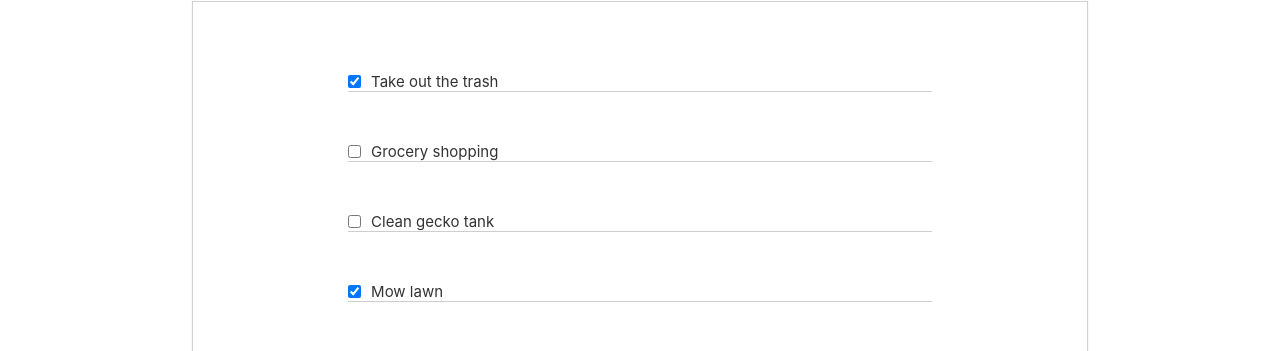
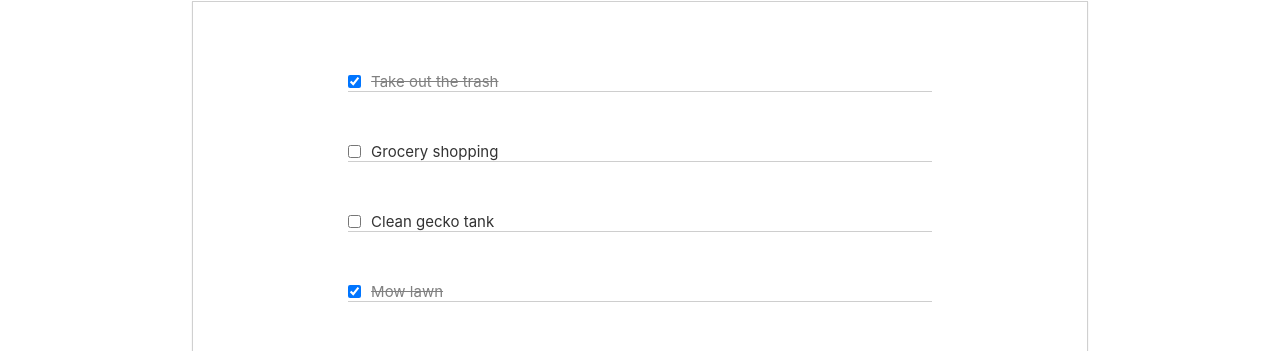
Before and after one commit to cbtsao47/react-meme-generator, a React (Create React App) app in the folder client/: page / in a window 1280 px wide. Shown: the part 201-552 px from the top of the page. Built offline with nearby package versions, Linux system fonts and the light colour scheme.

Commit message:
add linethrough for completed tasks

```diff
--- a/client/src/components/MainContent.js
+++ b/client/src/components/MainContent.js
@@ -17,6 +17,7 @@ class MainContent extends React.Component {
           return todo;
         }
       });
+
       return { data: todos };
     });
   };
--- a/client/src/components/TodoItem.js
+++ b/client/src/components/TodoItem.js
@@ -10,7 +10,14 @@ function TodoItem(props) {
         checked={completed}
         onChange={() => props.handleChange(id)}
       />
-      <label htmlFor="id">{text}</label>
+      <label
+        htmlFor="id"
+        style={
+          completed ? { textDecoration: "line-through", color: "gray" } : null
+        }
+      >
+        {text}
+      </label>
     </div>
   );
 }
```
